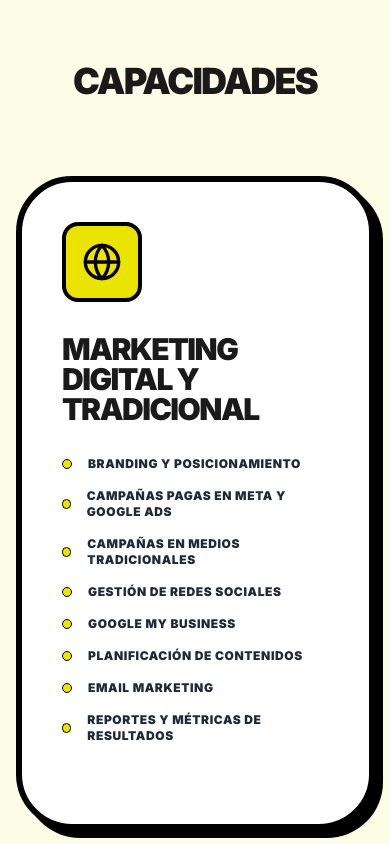
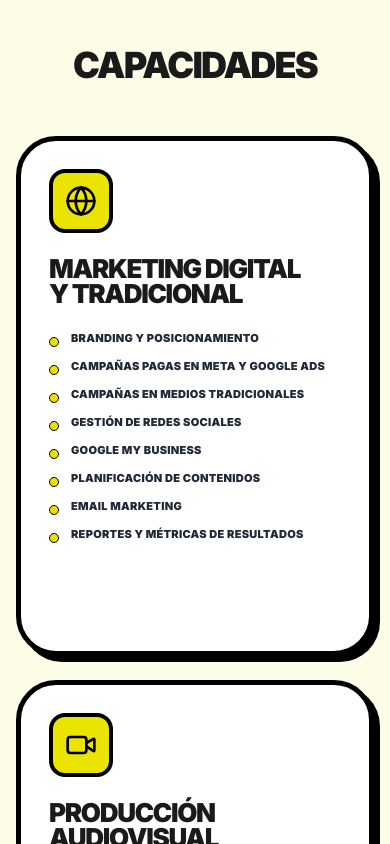
Before and after one commit to pintamkt-coder/WebPintaIAConBack, a React (Vite) app: page / in a window 390 px wide. Shown: the part 4500-5344 px from the top of the page. Built offline with nearby package versions, Linux system fonts and the light colour scheme.

Commit message:
Responsive de servicios

```diff
--- a/App.tsx
+++ b/App.tsx
@@ -675,33 +675,69 @@ const App: React.FC = () => {
       </section>
 
       {/* Services */}
-      <section id="services" className="py-24 bg-[#FDFCE6] px-4">
+<section id="services" className="py-20 md:py-24 bg-[#FDFCE6] px-4">
   <div className="container mx-auto max-w-7xl">
-          <div className="mb-20 text-center">
+    <div className="mb-14 md:mb-20 text-center">
       <SectionTitle>CAPACIDADES</SectionTitle>
     </div>
-          <div className="grid md:grid-cols-3 gap-10">
+
+    {/* Grid responsive real */}
+    <div className="grid grid-cols-1 md:grid-cols-2 lg:grid-cols-3 gap-6 md:gap-8 lg:gap-10">
       {SERVICES.map((service) => (
         <div
           key={service.id}
-                className="bg-white border-[6px] border-black rounded-[3.5rem] p-10 shadow-[8px_8px_0px_0px_rgba(0,0,0,1)] flex flex-col h-full transition-all hover:-translate-y-3 group"
+          className="
+            bg-white
+            border-[5px] md:border-[6px] border-black
+            rounded-[2.5rem] md:rounded-[3.5rem]
+            p-7 md:p-10
+            shadow-[6px_6px_0px_0px_rgba(0,0,0,1)] md:shadow-[8px_8px_0px_0px_rgba(0,0,0,1)]
+            flex flex-col
+            min-h-[520px] md:min-h-[560px]
+            transition-all
+            hover:-translate-y-2
+            group
+            max-w-[520px] mx-auto
+            w-full
+          "
         >
-                <div className="mb-8 w-20 h-20 bg-[#EBE300] border-4 border-black rounded-2xl flex items-center justify-center group-hover:rotate-12 transition-transform">
+          {/* Icon */}
+          <div className="mb-6 md:mb-8 w-16 h-16 md:w-20 md:h-20 bg-[#EBE300] border-4 border-black rounded-2xl flex items-center justify-center group-hover:rotate-6 transition-transform">
             {React.cloneElement(service.icon as any, {
-                    className: "w-10 h-10 text-black",
+              className: "w-8 h-8 md:w-10 md:h-10 text-black",
             })}
           </div>
-                <h3 className="text-3xl font-[900] uppercase mb-8 tracking-tighter leading-none">
+
+          {/* Title */}
+          <h3
+            className="
+              font-[900] uppercase tracking-tighter leading-[0.95]
+              text-[26px] md:text-3xl
+              mb-6 md:mb-8
+              break-words
+              [text-wrap:balance]
+            "
+          >
             {service.title}
           </h3>
-                <ul className="flex-grow space-y-4 mb-10">
+
+          {/* Items */}
+          <ul className="flex-grow space-y-3 md:space-y-4 mb-0">
             {service.items.map((item, i) => (
               <li
                 key={i}
-                      className="flex items-center gap-4 font-black text-xs md:text-sm uppercase tracking-wider text-gray-800"
+                className="
+                  flex items-start gap-3 md:gap-4
+                  font-black uppercase
+                  text-[11px] md:text-sm
+                  tracking-wide md:tracking-wider
+                  text-gray-800
+                "
               >
-                      <div className="w-2.5 h-2.5 bg-[#EBE300] rounded-full border border-black" />{" "}
+                <span className="mt-[6px] md:mt-[7px] w-2.5 h-2.5 bg-[#EBE300] rounded-full border border-black flex-shrink-0" />
+                <span className="leading-snug md:leading-normal">
                   {item}
+                </span>
               </li>
             ))}
           </ul>
@@ -710,7 +746,6 @@ const App: React.FC = () => {
     </div>
   </div>
 </section>
-
       {/* Clients */}
       <section
         id="clients"
```
Lines whose indentation alone changed are shown as unchanged.
